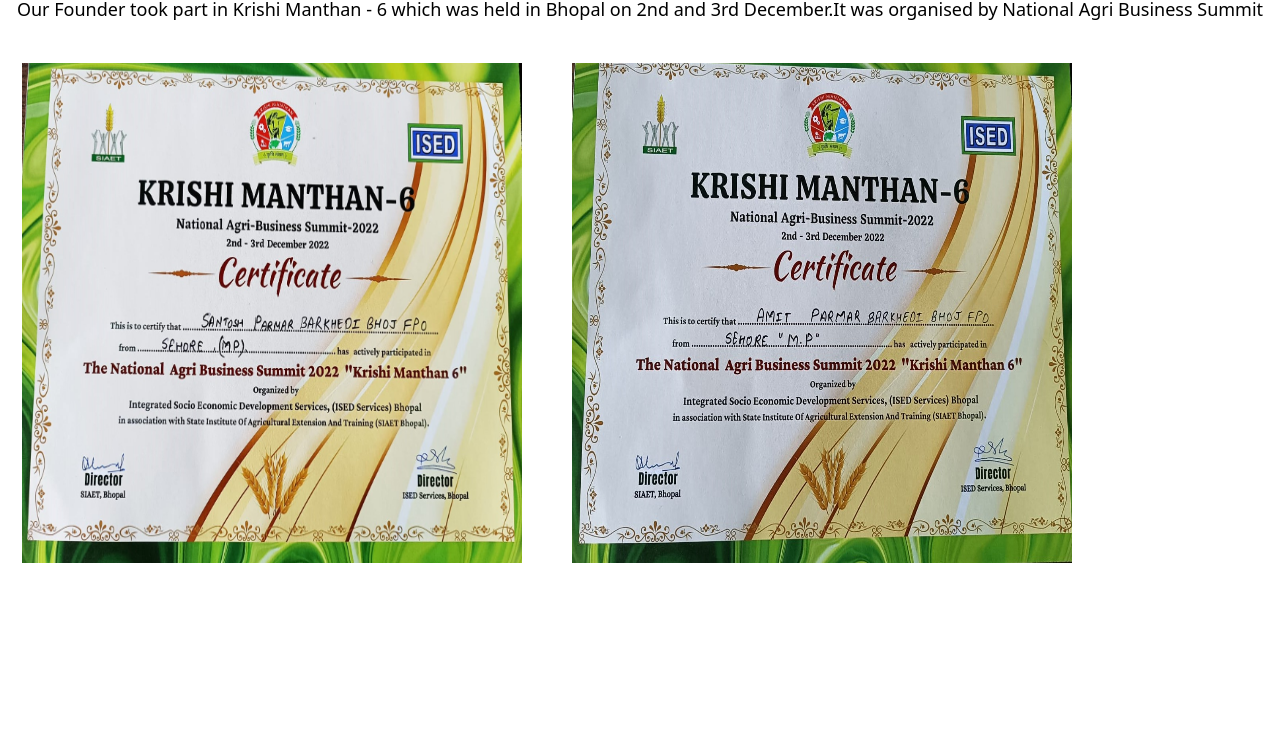
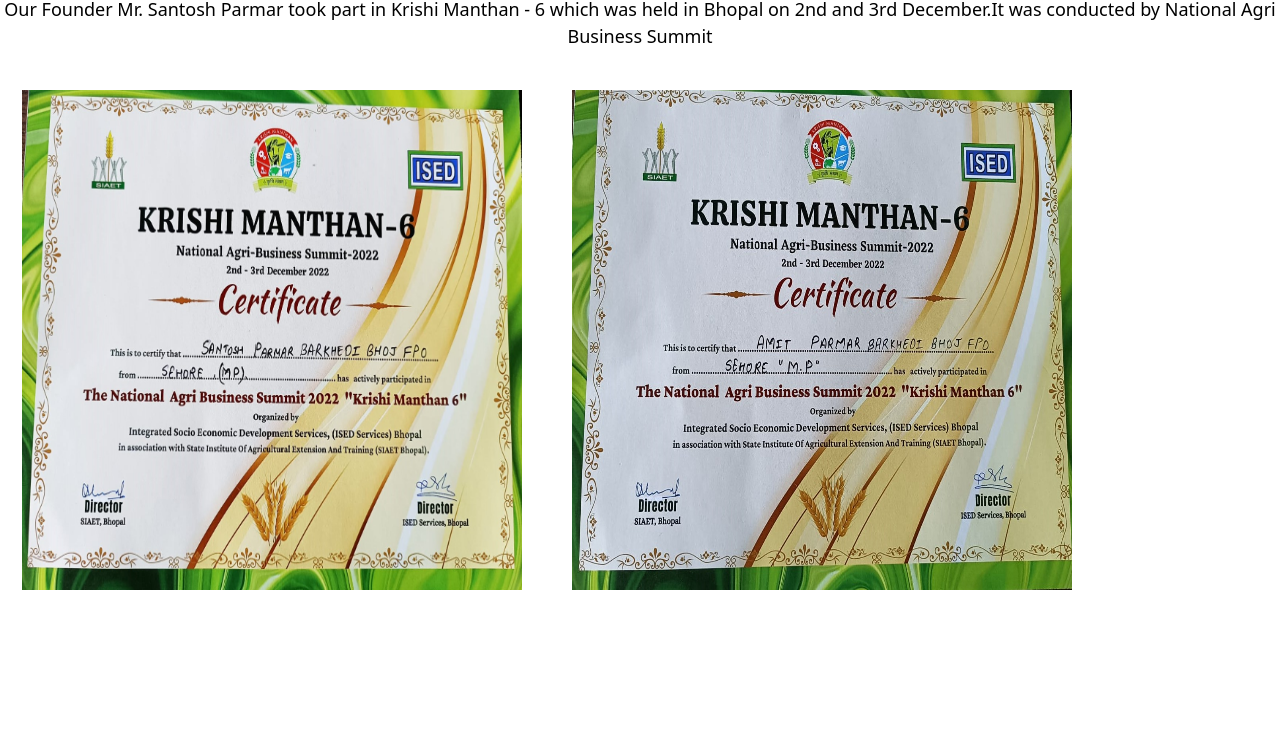
Before and after one commit to meamanparmar/FPO_Work, a plain HTML site: page certificate.html in a window 1280 px wide. Shown: the part 60-800 px from the top of the page. Drawn offline with nearby package versions, Linux system fonts and the light colour scheme.

Commit message:
certificate.html

```diff
--- a/certificate.html
+++ b/certificate.html
@@ -22,7 +22,7 @@
 <body>
 
     <h1>Certifications</h1>
-    <p>Our Founder took part in Krishi Manthan - 6 which was held in Bhopal on 2nd and 3rd December.It was organised by National Agri Business Summit</p>
+    <p>Our Founder Mr. Santosh Parmar took part in Krishi Manthan - 6 which was held in Bhopal on 2nd and 3rd December.It was conducted by National Agri Business Summit</p>
     <br>
     <section class="image">
 
```
